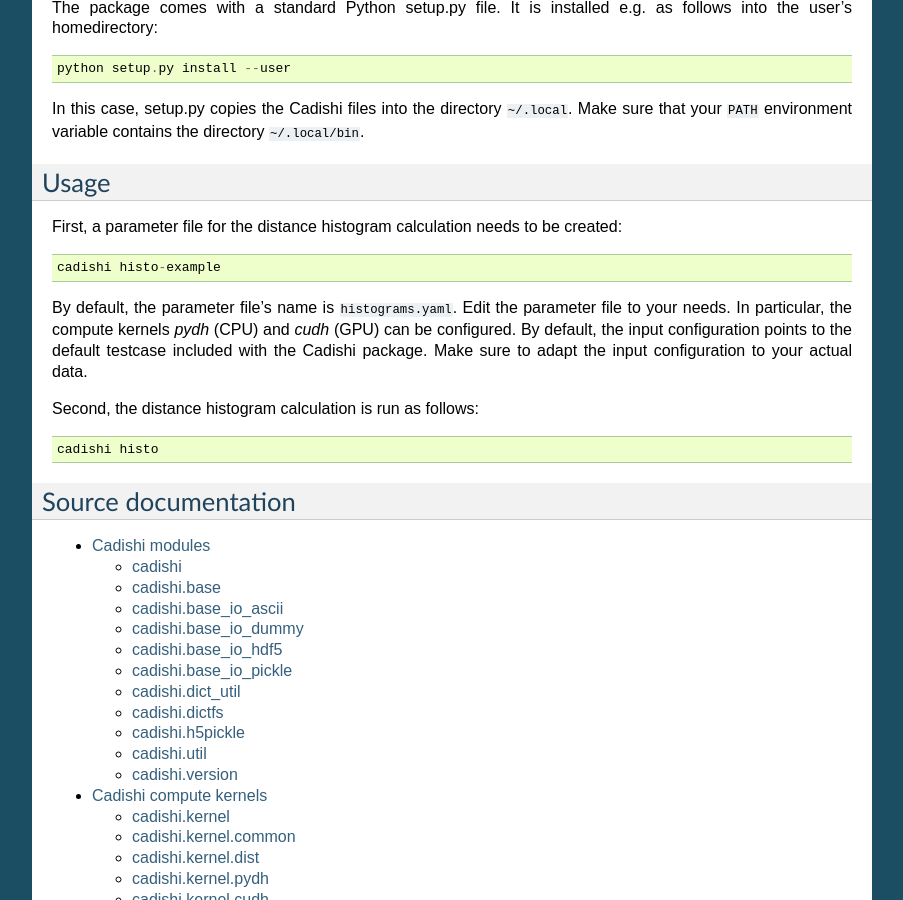
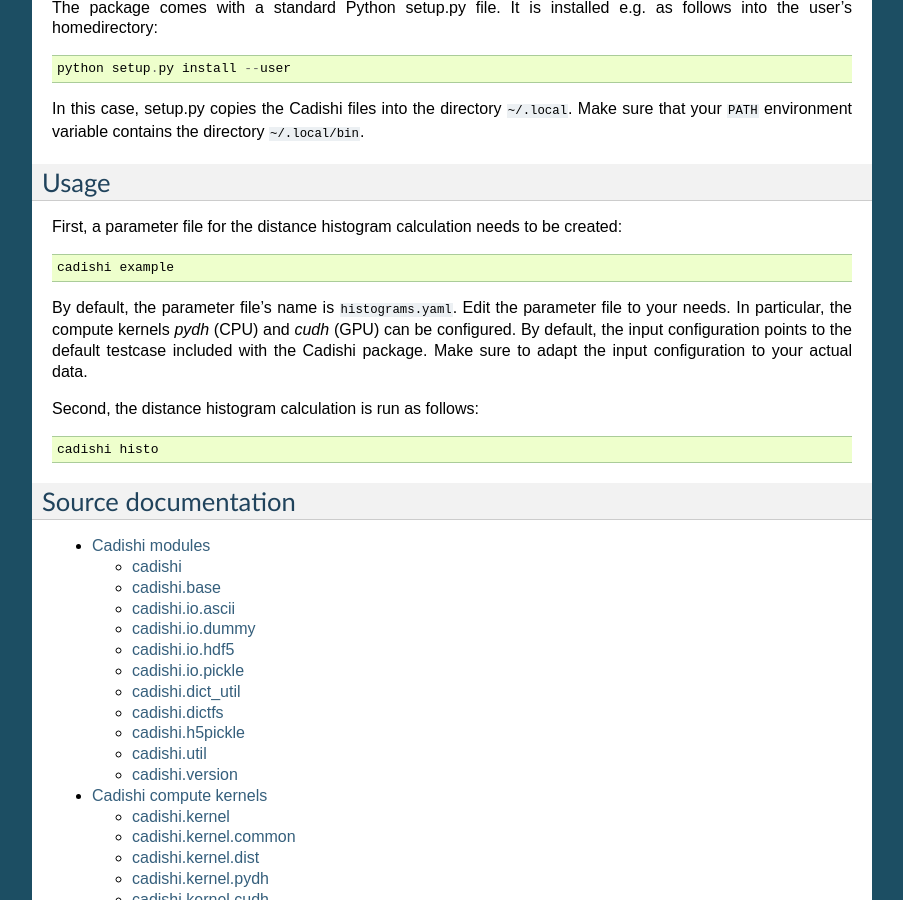
Before and after one commit to bio-phys/cadishi, a Sphinx documentation site: the page built from doc/index.rst, in a window 1280 px wide and 900 px high, scrolled down 964 px. Shown: the whole window, without its empty margins (198-1101 px from the left). Built offline with Sphinx 7.4.7, drawn with Linux system fonts in a browser that asks for light colours.

Commit message:
fix outdated rst docs

```diff
--- a/doc/index.rst
+++ b/doc/index.rst
@@ -74,7 +74,7 @@ Usage
 First, a parameter file for the distance histogram calculation needs to be
 created::
 
-   cadishi histo-example
+   cadishi example
 
 By default, the parameter file's name is ``histograms.yaml``. Edit the parameter
 file to your needs.  In particular, the compute kernels *pydh* (CPU) and *cudh*
--- a/doc/modules.rst
+++ b/doc/modules.rst
@@ -20,29 +20,29 @@ cadishi.base
    :members:
    :undoc-members:
 
-cadishi.base_io_ascii
----------------------
+cadishi.io.ascii
+----------------
 
 .. automodule:: cadishi.io.ascii
    :members:
    :undoc-members:
 
-cadishi.base_io_dummy
----------------------
+cadishi.io.dummy
+----------------
 
 .. automodule:: cadishi.io.dummy
    :members:
    :undoc-members:
 
-cadishi.base_io_hdf5
+cadishi.io.hdf5
 --------------------
 
 .. automodule:: cadishi.io.hdf5
    :members:
    :undoc-members:
 
-cadishi.base_io_pickle
-----------------------
+cadishi.io.pickle
+-----------------
 
 .. automodule:: cadishi.io.pickle
    :members:
```
